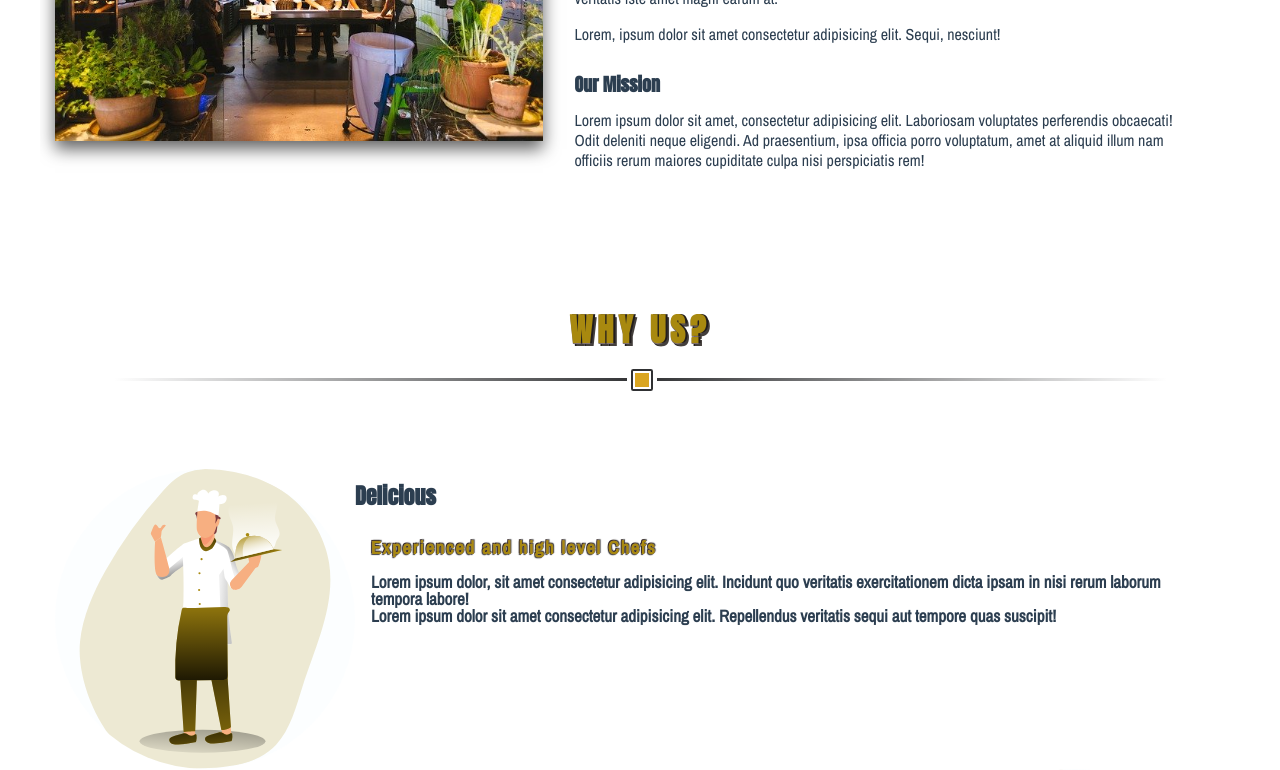
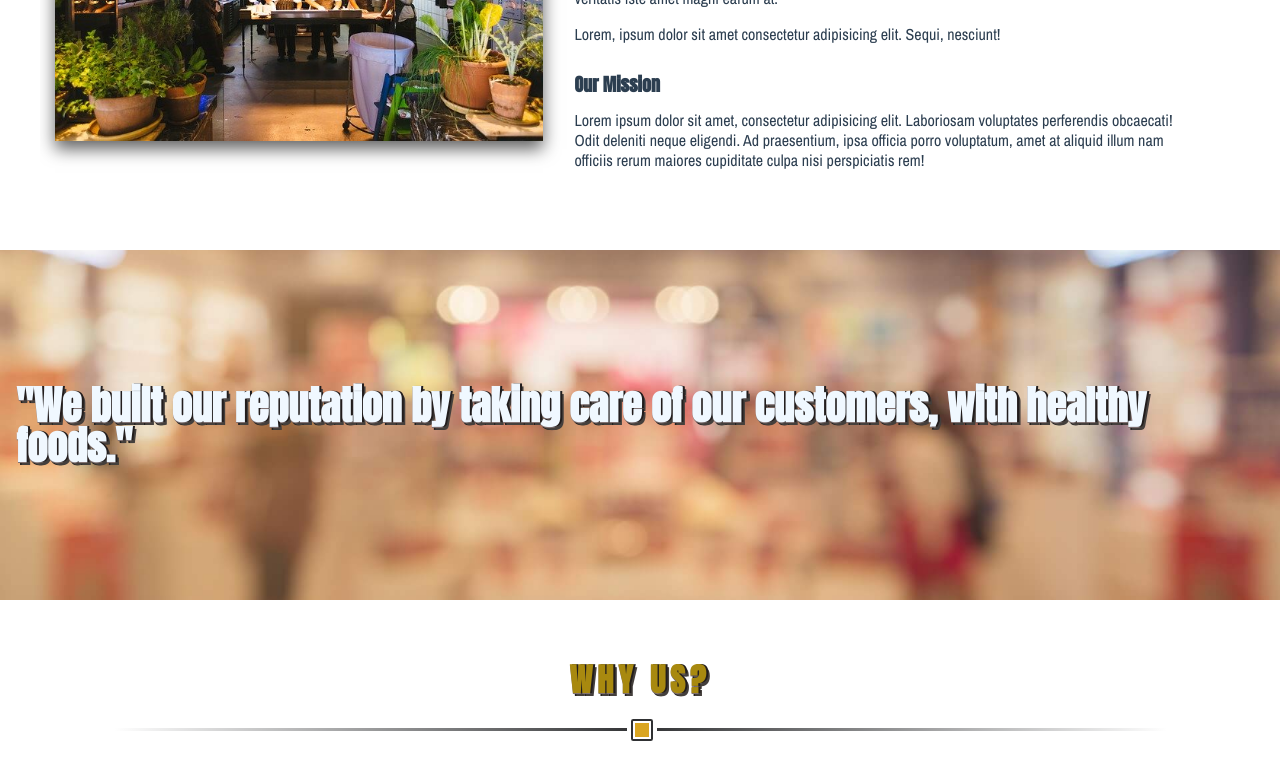
Before and after one commit to eevan7a9/freshmeat-restaurant-e7a9, a Vue app in the folder frontend-restaurant/: page /#/about in a window 1280 px wide. Shown: the part 527-1297 px from the top of the page. Built offline with nearby package versions, Linux system fonts and the light colour scheme.

Commit message:
added motto

```diff
--- a/frontend-restaurant/src/views/About.vue
+++ b/frontend-restaurant/src/views/About.vue
@@ -3,6 +3,9 @@
     <div class="about-content">
       <section class="container">
         <OurStory />
+      </section>
+      <section class="motto">
+        <h1>"We built our reputation by taking care of our customers, with healthy foods."</h1>
       </section>
       <section id="whyus">
         <WhyUs />
@@ -33,6 +36,25 @@ $mainColor: #a8890f;
   min-height: 100vh;
   .about-content {
     min-height: 100vh;
+    .motto {
+      height: 350px;
+      background-image: url("~@/assets/images/bg-restaurant.jpg");
+      background-size: cover;
+      background-position: center;
+      display: flex;
+      align-items: center;
+      justify-content: center;
+      h1 {
+        font-weight: 600;
+        font-size: 2.5rem;
+        color: aliceblue;
+        font-family: "Anton", sans-serif;
+        padding: 1rem;
+        text-shadow: 2px 0 #221d1d, 0 1px #827373, 3.5px 3px #443f3c,
+          2px 3px #201f1e;
+        text-align: left;
+      }
+    }
   }
   #footer {
     background: $mainColor;
```
